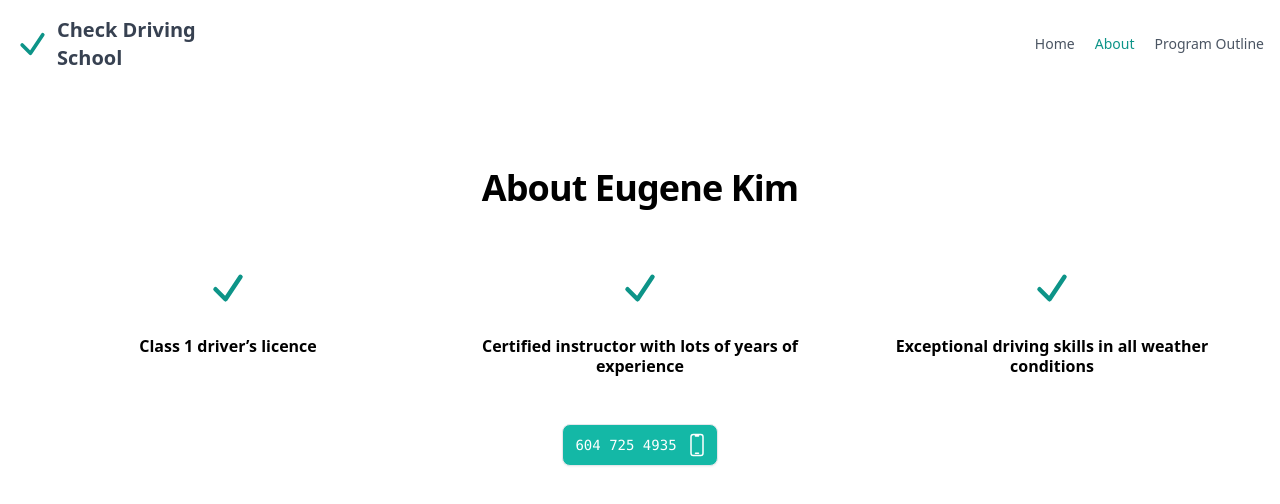
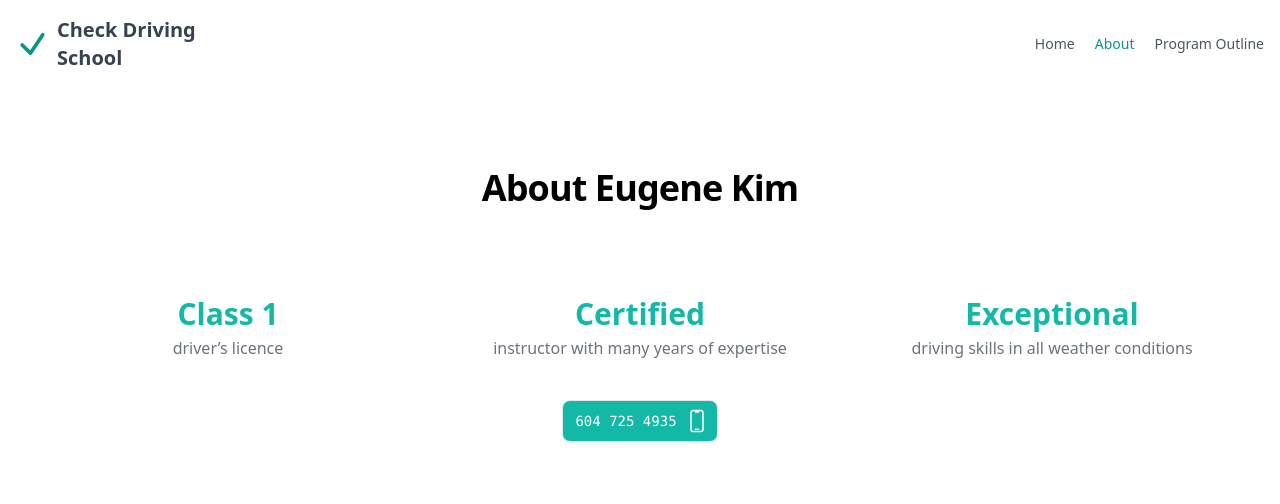
Before and after one commit to localhost5001/checkdriving, a Nuxt app: page /about in a window 1280 px wide. Shown: the top 504 px of the page. Built offline with nearby package versions, Linux system fonts and the light colour scheme.

Commit message:
refresh about page

```diff
--- /dev/null
+++ b/components/statItem.vue
@@ -0,0 +1,15 @@
+<template>
+<div class="flex flex-col items-center">
+  <p class="text-3xl font-semibold text-teal-500">{{ title }}</p>
+  <p class="mt-1 text-gray-500">{{ description }}</p>
+</div>
+</template>
+
+<script setup lang="ts">
+
+const { description, title } = defineProps<{
+  title: string
+  description: string
+}>()
+
+</script>
--- a/pages/about.vue
+++ b/pages/about.vue
@@ -7,10 +7,8 @@
       </span>
       Eugene Kim
     </h2>
-    <!-- <p class="text-base text-gray-700 md:text-lg">
-      Sed ut perspiciatis unde omnis iste natus error sit voluptatem accusantium doloremque rem aperiam, eaque ipsa quae.
-    </p> -->
   </div>
+
   <div class="grid grid-cols-1 gap-5 row-gap-6 mb-10 sm:grid-cols-3 lg:grid-cols-3">
     <div v-for="item in items" class="text-center">
       <div class="flex items-center justify-center w-16 h-16 mx-auto mb-4">
@@ -24,6 +22,16 @@
       <h6 class="mb-2 font-semibold leading-5">{{ item }}</h6>
     </div>
   </div>
+
+  <div class="grid grid-cols-1 gap-5 row-gap-6 mb-10 sm:grid-cols-3 lg:grid-cols-3">
+    <StatItem
+      v-for="stat in stats"
+      :key="stat.title"
+      :title="stat.title"
+      :description="stat.description"
+    />
+  </div>
+
   <div class="text-center">
     <a
       href="tel:+16047254935"
@@ -38,9 +46,12 @@
 </template>
 
 <script setup lang="ts">
-const items = [
-  'Class 1 driver’s licence',
-  'Certified instructor with lots of years of experience',
-  'Exceptional driving skills in all weather conditions'
+import StatItem from '@/components/statItem.vue'
+
+const stats = [
+  { title: 'Class 1', description: 'driver’s licence' },
+  { title: 'Certified', description: 'instructor with many years of expertise' },
+  { title: 'Exceptional', description: 'driving skills in all weather conditions' },
 ]
+
 </script>
```
